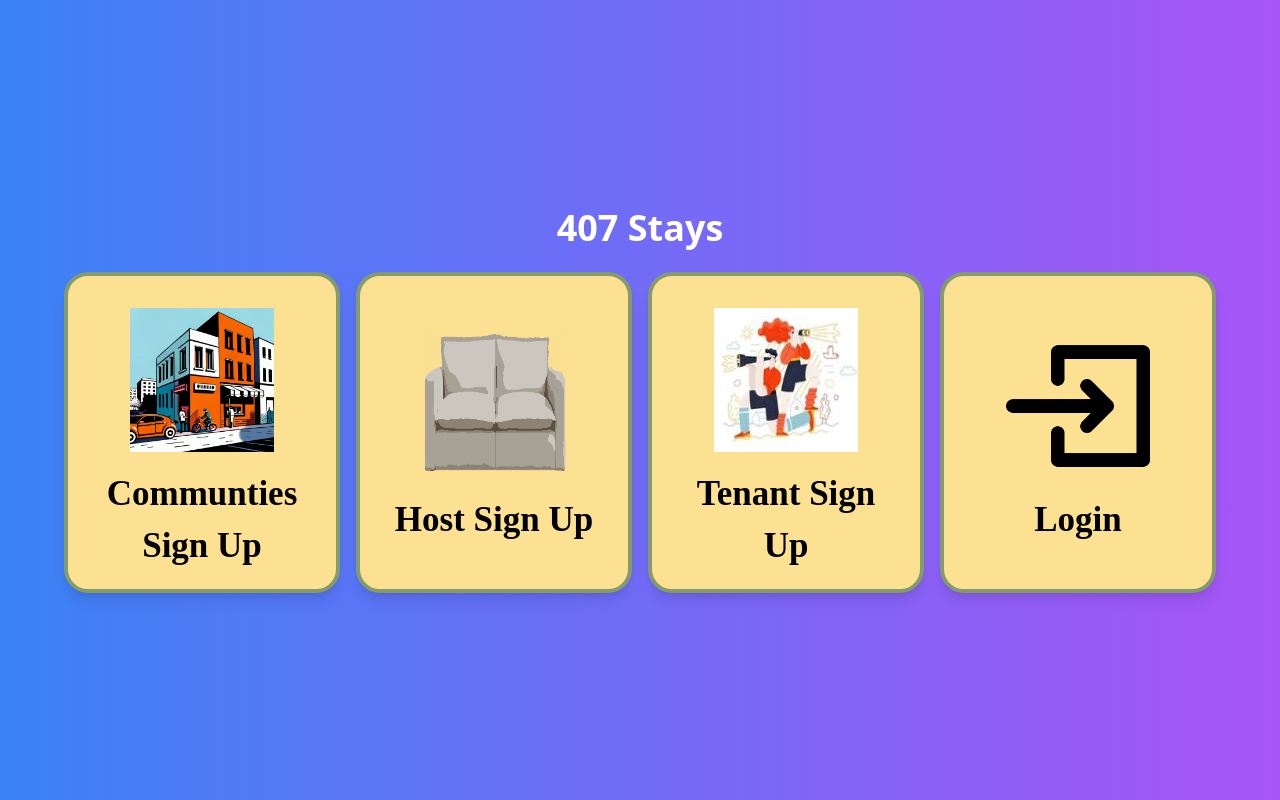
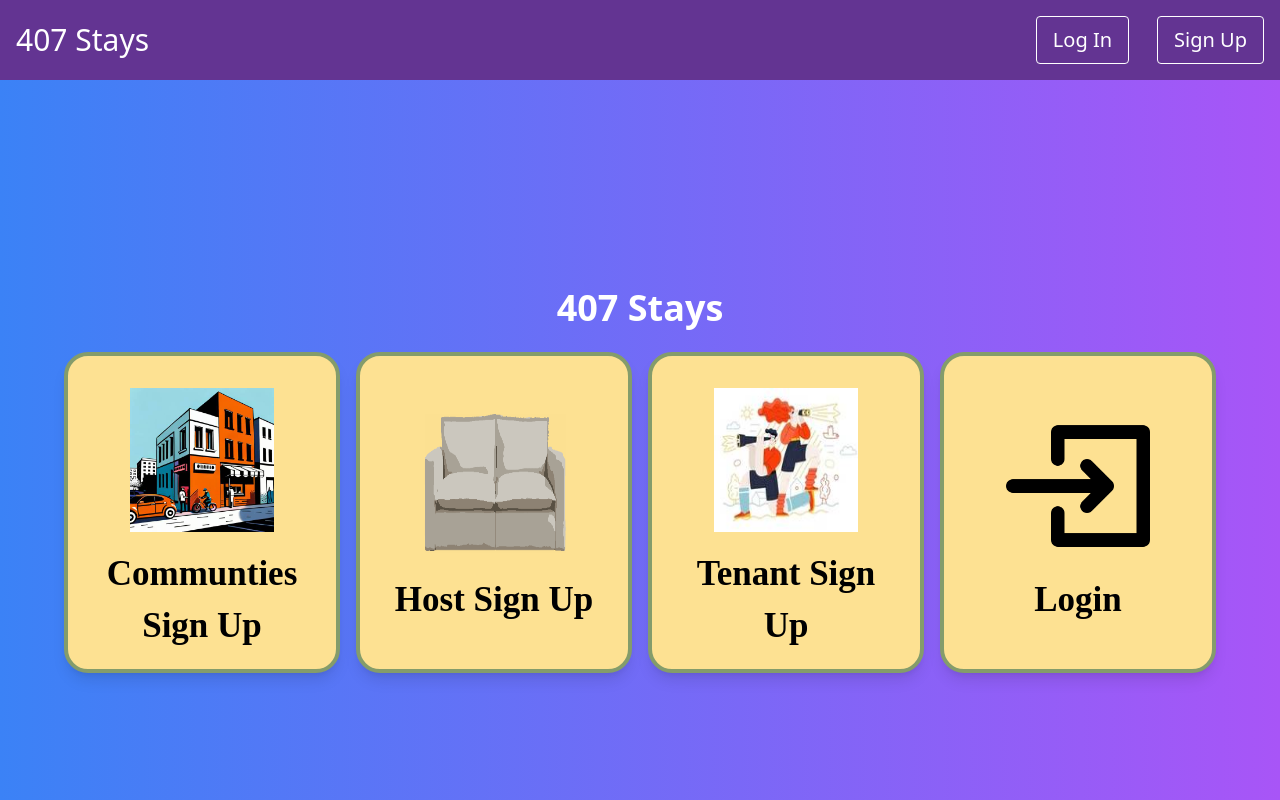
Before and after one commit to msrissaxox/couchsurfer, a React (Create React App) app: page / in a window 1280 px wide. Shown: the top 800 px of the page. Built offline with nearby package versions, Linux system fonts and the light colour scheme; no server answers.

Commit message:
Header added to every main page, Color fixed on all pages text fixed as well

```diff
--- a/src/components/CommunitySignUp.jsx
+++ b/src/components/CommunitySignUp.jsx
@@ -1,114 +1,67 @@
 // The signup form and user registration logic.
-
-
-// Get a reference to the form
-// const form = document.getElementById("communityForm");
-
-// // Add an event listener for form submission
-// communityForm.addEventListener("submit", (event) => {
-//   event.preventDefault(); // Prevent default form submission
-
-//   // Get data from form fields
-//   const nameOfOrganization = document.getElementById("name").value;
-//   const zipCode = document.getElementById("zip_code").value;
-//   const website = document.getElementById("website").value;
-//  const email = document.getElementById("email").value;
-//
-// const password =
-//   // ... other form fields
-
-//   // Create a new document in the "user_registration" collection
-//   db.collection("user_registration").add({
-//     name: name,
-//     email: email,
-//     // ... other form fields
-//   })
-//   .then(docRef => {
-//     console.log("Document written with ID:", docRef.id);
-//     // Optionally, display a success message to the user
-//     alert("Form submitted successfully!");
-//   })
-//   .catch(error => {
-//     console.error("Error adding document: ", error);
-//     // Optionally, display an error message to the user
-//     alert("An error occurred while submitting the form.");
-//   });
-// });
-
-
-
-
-
-import React from 'react';
+import React from "react";
+import Header from "./header";
 
 const CommunitySignUp = () => {
   return (
     <div>
-        <div className="flex flex-col h-screen p-4 bg-gray-100 justify-center items-center">
+      <Header />
+      <div className="flex flex-col h-screen p-4 bg-[#1E1E1E] text-white justify-center items-center ">
         <h1 className="text-2xl font-bold mb-4">Community Sign Up</h1>
-            <form className="bg-white p-6 rounded shadow-md w-full max-w-sm" id="communityForm">
+        <form
+          className="bg-white p-6 rounded shadow-md w-full max-w-sm"
+          id="communityForm"
+        >
           <div className="mb-4">
             <label className="block text-gray-700">Name of Organization</label>
-                    <input type="text" className="border border-gray-300 rounded p-2 w-full" id="name" />
+            <input
+              type="text"
+              className="border border-gray-300 rounded p-2 w-full"
+              id="name"
+            />
           </div>
           <div className="mb-4">
             <label className="block text-gray-700 zip_code">Zip Code</label>
-                    <input type="text" className="border border-gray-300 rounded p-2 w-full" id="zip_code" />
+            <input
+              type="text"
+              className="border border-gray-300 rounded p-2 w-full"
+              id="zip_code"
+            />
           </div>
           <div className="mb-4">
             <label className="block text-gray-700">Website</label>
-                    <input type="text" className="border border-gray-300 rounded p-2 w-full" id="website" />
+            <input
+              type="text"
+              className="border border-gray-300 rounded p-2 w-full"
+              id="website"
+            />
           </div>
           <div className="mb-4">
             <label className="block text-gray-700">Email:</label>
             <input
               type="email"
-              className="border border-gray-300 rounded p-2 w-full" id="email"
+              className="border border-gray-300 rounded p-2 w-full"
+              id="email"
             />
           </div>
           <div className="mb-4">
             <label className="block text-gray-700">Password:</label>
             <input
               type="password"
-              className="border border-gray-300 rounded p-2 w-full" id="password"
+              className="border border-gray-300 rounded p-2 w-full"
+              id="password"
             />
           </div>
 
-                <button type="submit" className="bg-blue-500 text-white px-4 py-2 rounded">Sign Up</button>
-            </form>
-       </div>
-          <div className="flex flex-col h-screen p-4 bg-gray-100 justify-center items-center">
-          <h1 className="text-2xl font-bold mb-4">Tenants Sign Up</h1>
-          <form className="bg-white p-6 rounded shadow-md w-full max-w-sm">
-                <div className="mb-4">
-                    <label className="block text-gray-700">Email:</label>
-                    <input type="email" className="border border-gray-300 rounded p-2 w-full" />
-                </div>
-                <div className="mb-4">
-                    <label className="block text-gray-700">Password:</label>
-                    <input type="password" className="border border-gray-300 rounded p-2 w-full" />
-                </div>
-                <div className="mb-4">
-                    <label className="block text-gray-700">Zip Code</label>
-                    <input type="text" className="border border-gray-300 rounded p-2 w-full" />
-                </div>
-                <div className="mb-4">
-                    <label className="block text-gray-700">Length of Stay</label>
-                    <input type="text" className="border border-gray-300 rounded p-2 w-full" />
-                </div>
-                <div className="mb-4">
-                    <label className="block text-gray-700">Allergies</label>
-                    <input type="text" className="border border-gray-300 rounded p-2 w-full" />
-                </div>
-                <div className="mb-4">
-                    <label className="block text-gray-700">Hobbies</label>
-                    <input type="text" className="border border-gray-300 rounded p-2 w-full" />
-                </div>
-                <button type="submit" className="bg-blue-500 text-white px-4 py-2 rounded">Sign Up</button>
+          <button
+            type="submit"
+            className="bg-blue-500 text-white px-4 py-2 rounded"
+          >
+            Sign Up
+          </button>
         </form>
       </div>
     </div>
-
   );
 };
 
--- a/src/components/HostSignUp.jsx
+++ b/src/components/HostSignUp.jsx
@@ -1,11 +1,12 @@
 // The signup form and user registration logic.
-
 import React from 'react';
+import Header from "./header"
 
 const HostSignUp = () => {
     return (
         <div>
-        <div className="flex flex-col h-screen p-4 bg-gray-100 justify-center items-center">
+        <Header/>
+        <div className="flex flex-col h-screen p-4  justify-center items-center bg-[#1E1E1E] text-white">
             <h1 className="text-2xl font-bold mb-4">Host Sign Up</h1>
             <form className="bg-white p-6 rounded shadow-md w-full max-w-sm">
                 <div className="mb-4">
--- a/src/components/LandingPage.jsx
+++ b/src/components/LandingPage.jsx
@@ -7,10 +7,12 @@ import communityImage from "../assets/OfficeCommunityArt.jpg";
 import hostImage from "../assets/Host.png";
 import loginImage from "../assets/LogInImage.png";
 import tenentImage from "../assets/Tenent.jpg";
+import Header from "./header"
 
 const LandingPage = () => {
   return (
     <div>
+    <Header/>
       <div className="flex flex-col items-center justify-center h-screen bg-gradient-to-r from-blue-500 to-purple-500">
         <h1 className="text-4xl font-bold text-white mb-6">407 Stays</h1>
         {/* Changed to flex-wrap and added responsiveness */}
--- a/src/components/LoginPage.jsx
+++ b/src/components/LoginPage.jsx
@@ -1,7 +1,9 @@
 // The login form and authentication logic.
 import React from 'react';
 import { useNavigate } from 'react-router-dom';
+import Header from "./header"
 // other imports
+
 
 const LoginPage = () => {
   const navigate = useNavigate();
@@ -18,7 +20,8 @@ const LoginPage = () => {
 
   return (
     <div>
-<section className="bg-gray-50 dark:bg-gray-900">
+    <Header />
+<section className="bg-[#1E1E1E] text-white">
   <div className="flex flex-col items-center justify-center px-6 py-8 mx-auto md:h-screen lg:py-0">
       <a href="#" className="flex items-center mb-6 text-2xl font-semibold text-gray-900 dark:text-white">
           <img className="w-8 h-8 mr-2" src="https://flowbite.s3.amazonaws.com/blocks/marketing-ui/logo.svg" alt="logo" />
--- a/src/components/TenantSignUp.jsx
+++ b/src/components/TenantSignUp.jsx
@@ -1,11 +1,12 @@
 // The signup form and user registration logic.
-
 import React from "react";
+import Header from "./header";
 
 const TenantSignUp = () => {
   return (
     <div>
-      <div className="flex flex-col h-screen p-4 bg-gray-100 justify-center items-center">
+      <Header />
+      <div className="flex flex-col h-screen p-4 bg-[#1E1E1E] text-white justify-center items-center">
         <h1 className="text-2xl font-bold mb-4">Tenant Sign Up</h1>
         <form className="bg-white p-6 rounded shadow-md w-full max-w-sm">
           <div className="mb-4">
--- /dev/null
+++ b/src/components/header.jsx
@@ -0,0 +1,29 @@
+// components/Header.js
+
+import React from "react";
+import { Link } from "react-router-dom";
+
+const Header = () => {
+  return (
+    <header
+      className="flex justify-between items-center p-4 "
+      style={{ backgroundColor: "#633492" }}
+    >
+      <h1 className="text-white text-3xl">407 Stays</h1>
+      <div className="flex items-center">
+        <Link to="/login">
+          <button className="text-white text-[20px] mr-[28px] bg-transparent border border-white rounded py-2 px-4 hover:bg-white hover:text-blue-500 transition duration-300">
+            Log In
+          </button>
+        </Link>
+        <Link to="/">
+          <button className="text-white text-[20px] bg-transparent border border-white rounded py-2 px-4 hover:bg-white hover:text-blue-500 transition duration-300">
+            Sign Up
+          </button>
+        </Link>
+      </div>
+    </header>
+  );
+};
+
+export default Header;
```
Lines whose indentation alone changed are shown as unchanged.
